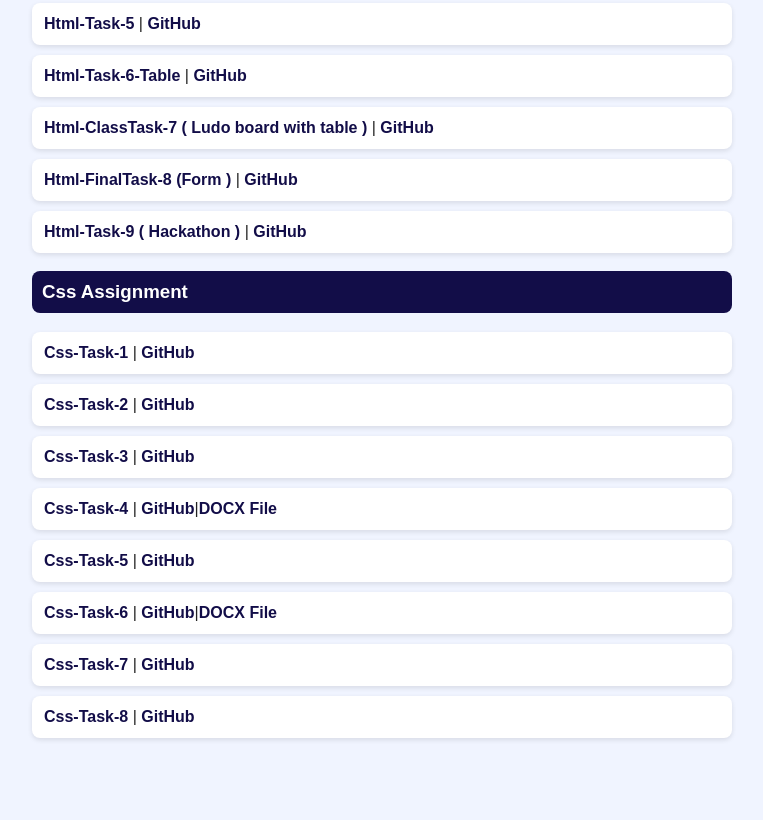
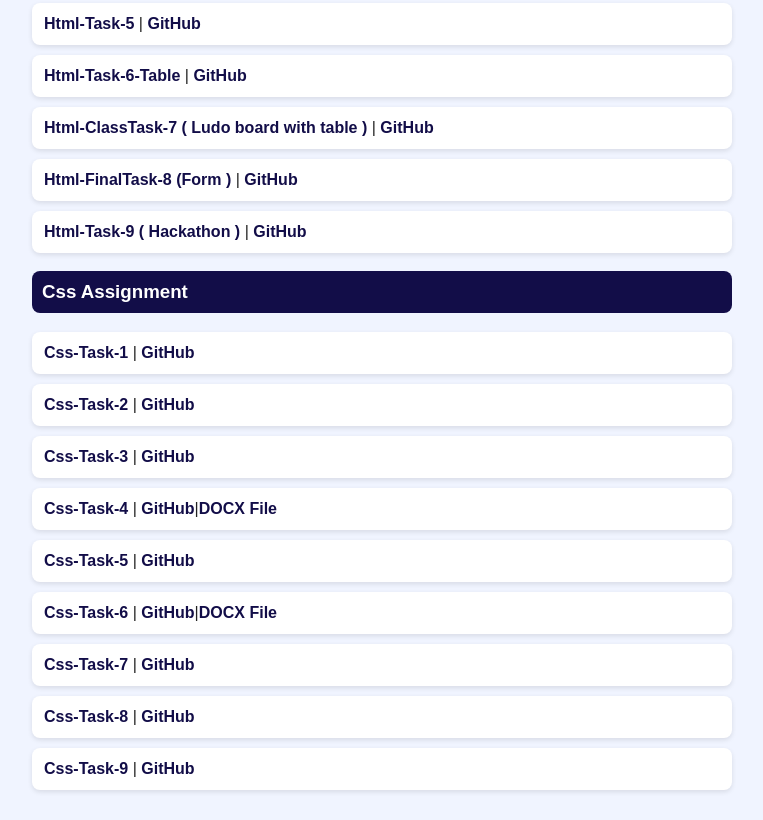
Before and after one commit to abdullahxkhan-1968/All-Assignments, a plain HTML site: page AllAssignment/index.html in a window 1280 px wide. Shown: the part 366-1186 px from the top of the page, without its empty margins (258-1021 px from the left). Before the commit the page ends 1134 px from the top, so only its background shows below. Drawn offline with Linux system fonts and the light colour scheme.

Commit message:
Enhance index.html with new CSS assignments
Updated the HTML file to include additional CSS assignments and fixed links to ensure proper navigation.

```diff
--- a/AllAssignment/index.html
+++ b/AllAssignment/index.html
@@ -70,6 +70,7 @@
 <div class="task"><a href="./CSS/Assingnment 6/index.html">Css-Task-6</a> <span>|</span> <a href="https://github.com/abdullahxkhan-1968/All-Assignments/blob/main/AllAssignment/CSS/Assingnment%206/index.html">GitHub</a><span>|</span><a href="./CSS/Assingnment 6/CSS Combinators.docx">DOCX File</a></div>
 <div class="task"><a href="./CSS/Assignment 7/index.html">Css-Task-7</a> <span>|</span> <a href="https://github.com/abdullahxkhan-1968/All-Assignments/blob/main/AllAssignment/CSS/Assignment%207/index.html">GitHub</a></div>
  <div class="task"><a href="./CSS/Assignment 8/index.html">Css-Task-8</a> <span>|</span> <a href="https://github.com/abdullahxkhan-1968/All-Assignments/blob/main/AllAssignment/CSS/Assignment%208/index.html">GitHub</a></div>
+<div class="task"><a href="./CSS/Assignment 9/index.html">Css-Task-9</a> <span>|</span> <a href="https://github.com/abdullahxkhan-1968/All-Assignments/blob/main/AllAssignment/CSS/Assignment%209/index.html">GitHub</a></div>
 
 </body>
 </html>
```
